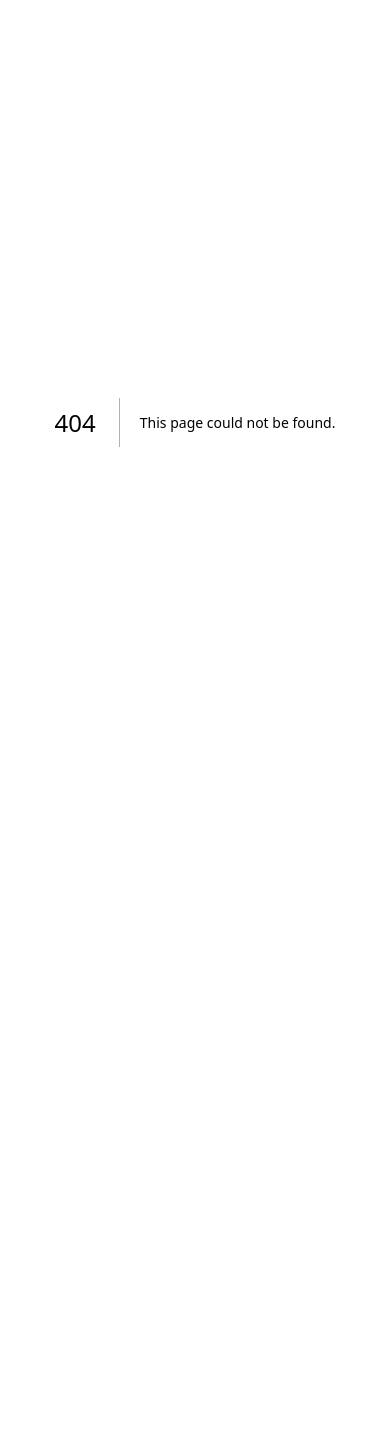
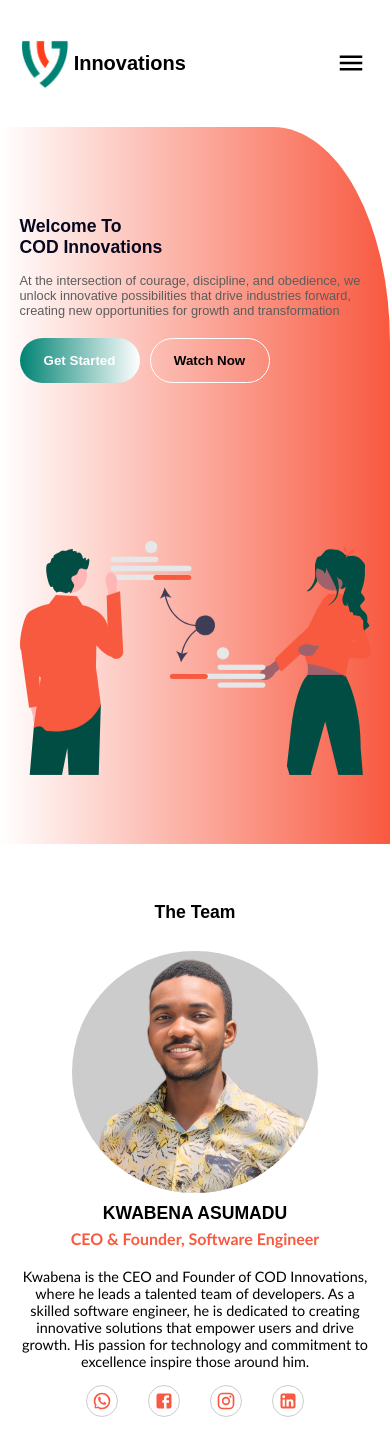
Before and after one commit to codinnovation/official-website, a Next.js app: page /team in a window 390 px wide. Before the commit this address had no page. Before the commit the page ends 844 px from the top, so only its background shows below. Built offline with nearby package versions, Linux system fonts and the light colour scheme.

Commit message:
added team page

```diff
--- a/src/pages/home page/top bar/index.jsx
+++ b/src/pages/home page/top bar/index.jsx
@@ -42,7 +42,7 @@ function TopBar() {
                 <Link href="/">Home</Link>
                 <Link href="/">About</Link>
                 <Link href="/">Services</Link>
-                <Link href="/">Team</Link>
+                <Link href="/team">Team</Link>
                 <Link href="/">Contact</Link>
               </div>
 
@@ -73,7 +73,7 @@ function TopBar() {
                 <Link href="/">Home</Link>
                 <Link href="/">About</Link>
                 <Link href="/">Services</Link>
-                <Link href="/">Team</Link>
+                <Link href="/team">Team</Link>
                 <Link href="/">Contact</Link>
               </div>
 
--- /dev/null
+++ b/src/pages/layout.jsx
@@ -0,0 +1,13 @@
+import TopBar from "./home page/top bar";
+import HeroSection from "./home page/hero section";
+
+function Layout({ children }) {
+  return (
+    <>
+      <TopBar />
+      <HeroSection />
+      {children}
+    </>
+  );
+}
+export default Layout;
--- /dev/null
+++ b/src/pages/team/index.jsx
@@ -0,0 +1,126 @@
+import React, { useEffect, useRef } from "react";
+import Image from "next/image";
+import Head from "next/head";
+import Layout from "../layout";
+import styles from "../../styles/team.module.css";
+import TEAM1 from "../../../public/img1 (3).png";
+import WhatsAppIcon from "@mui/icons-material/WhatsApp";
+import FacebookIcon from "@mui/icons-material/Facebook";
+import InstagramIcon from "@mui/icons-material/Instagram";
+import LinkedInIcon from "@mui/icons-material/LinkedIn";
+
+function Team() {
+  function GoToWhatsApp() {
+    let phoneNumber = "+233500976882";
+    let message = "Hello, I would like to inquire about...";
+    let whatsappURL = `https://wa.me/${phoneNumber}?text=${encodeURIComponent(
+      message
+    )}`;
+
+    window.open(whatsappURL, "_blank");
+  }
+
+  function GoToFacebook() {
+    let facebookURL =
+      "https://www.facebook.com/profile.php?id=61559909200927&sk=about";
+
+    window.open(facebookURL, "_blank");
+  }
+
+  const aboutHeaderRef = useRef(null);
+
+  // eslint-disable-next-line react-hooks/exhaustive-deps
+  const scrollToRef = (ref) => {
+    const element = ref.current;
+    const start = window.scrollY;
+    const end = element.getBoundingClientRect().top + window.scrollY;
+    const duration = 3000; // 3 seconds
+    let startTime = null;
+
+    const animateScroll = (currentTime) => {
+      if (!startTime) startTime = currentTime;
+      const timeElapsed = currentTime - startTime;
+      const run = easeInOutQuad(timeElapsed, start, end - start, duration);
+      window.scrollTo(0, run);
+      if (timeElapsed < duration) requestAnimationFrame(animateScroll);
+    };
+
+    requestAnimationFrame(animateScroll);
+  };
+
+  // Ease in out function for smoother animation
+  const easeInOutQuad = (t, b, c, d) => {
+    t /= d / 2;
+    if (t < 1) return (c / 2) * t * t + b;
+    t--;
+    return (-c / 2) * (t * (t - 2) - 1) + b;
+  };
+
+  // Scroll to about header when component mounts
+  useEffect(() => {
+    if (aboutHeaderRef.current) {
+      scrollToRef(aboutHeaderRef);
+    }
+  }, [scrollToRef]);
+
+  return (
+    <>
+      <Head>
+        <title>Welcome To Cod - Team</title>
+        <meta name="description" content="Welcome to COD Innovations" />
+        <meta name="viewport" content="width=device-width, initial-scale=1" />
+        <link rel="icon" href="/logo-w-1 (1).png" />
+      </Head>
+      <Layout>
+        <div className={styles.teamContainer} ref={aboutHeaderRef}>
+          <div className={styles.teamContainerHeader}>
+            <h1>The Team</h1>
+          </div>
+
+          <div className={styles.teamContent}>
+            <div className={styles.teamBox}>
+              <div className={styles.teamPhoto}>
+                <Image src={TEAM1} width={900} height={900} alt="" />
+              </div>
+
+              <div className={styles.teamDescription}>
+                <div className={styles.teamName}>
+                  <h1>Kwabena Asumadu</h1>
+                </div>
+
+                <div className={styles.teamRole}>
+                  <p>CEO & Founder, Software Engineer</p>
+                </div>
+
+                <div className={styles.teamRoleDescription}>
+                  <p>
+                    Kwabena is the CEO and Founder of COD Innovations, where he
+                    leads a talented team of developers. As a skilled software
+                    engineer, he is dedicated to creating innovative solutions
+                    that empower users and drive growth. His passion for
+                    technology and commitment to excellence inspire those around
+                    him.
+                  </p>
+                </div>
+
+                <div className={styles.socialHandles}>
+                  <WhatsAppIcon
+                    className={styles.icon}
+                    onClick={GoToWhatsApp}
+                  />
+                  <FacebookIcon
+                    className={styles.icon}
+                    onClick={GoToFacebook}
+                  />
+                  <InstagramIcon className={styles.icon} />
+                  <LinkedInIcon className={styles.icon} />
+                </div>
+              </div>
+            </div>
+          </div>
+        </div>
+      </Layout>
+    </>
+  );
+}
+export default Team;
--- /dev/null
+++ b/src/styles/team.module.css
@@ -0,0 +1,161 @@
+.teamContainer {
+  margin-top: 7%;
+}
+
+.teamContainerHeader {
+  display: flex;
+  justify-content: center;
+  align-items: center;
+}
+
+.teamContainerHeader h1 {
+  font-family: sans-serif;
+}
+
+.teamContent {
+  width: 65%;
+  margin: 0 auto;
+  margin-top: 4%;
+}
+
+.teamBox {
+  width: 80%;
+  margin: 0 auto;
+}
+
+.teamPhoto {
+  display: flex;
+  justify-content: center;
+  align-items: center;
+}
+
+.teamPhoto img {
+  width: 45%;
+  height: auto;
+  border-radius: 50%;
+  background-color: #ccc;
+}
+
+.teamName {
+  display: flex;
+  justify-content: center;
+  align-items: center;
+  margin-top: 20px;
+}
+
+.teamName h1 {
+  font-size: 2em;
+  font-family: sans-serif;
+  text-transform: uppercase;
+}
+
+.teamRole {
+  display: flex;
+  justify-content: center;
+  align-items: center;
+  margin-top: 10px;
+}
+
+.teamRole p {
+  font-family: "Gill Sans", "Gill Sans MT", Calibri, "Trebuchet MS", sans-serif;
+  color: #f85940;
+  font-weight: 600;
+  font-size: 1.2em;
+}
+
+.teamRoleDescription {
+  display: flex;
+  justify-content: center;
+  align-items: center;
+  width: 60%;
+  margin: 0 auto;
+  margin-top: 1%;
+}
+
+.teamRoleDescription p {
+  text-align: center;
+  font-family: "Gill Sans", "Gill Sans MT", Calibri, "Trebuchet MS", sans-serif;
+  font-weight: 100;
+  color: #000;
+}
+
+.socialHandles {
+  display: flex;
+  justify-content: center;
+  align-items: center;
+  margin-top: 10px;
+}
+
+.socialHandles .icon {
+  color: #f85940;
+  margin-left: 30px;
+  border: 1px solid #ccc;
+  border-radius: 50%;
+  padding: 5px;
+  font-size: 2em;
+}
+
+@media (max-width: 600px) {
+  .teamContainer {
+    margin-top: 15%;
+  }
+
+  .teamContainerHeader h1 {
+    font-family: sans-serif;
+    font-size: 1.1em;
+  }
+
+  .teamContent {
+    width: 90%;
+    margin: 0 auto;
+    margin-top: 7%;
+  }
+
+  .teamBox {
+    width: 100%;
+    margin: 0 auto;
+  }
+
+  .teamPhoto img {
+    width: 70%;
+  }
+
+  .teamName {
+    margin-top: 10px;
+  }
+
+  .teamName h1 {
+    font-size: 1.1em;
+  }
+
+  .teamRole {
+    margin-top: 5px;
+  }
+
+  .teamRole p {
+    font-size: 1em;
+  }
+
+  .teamRoleDescription {
+    width: 100%;
+	margin-top: 20px;
+  }
+
+  .teamRoleDescription p {
+    font-size: 0.9em;
+  }
+
+  .socialHandles{
+	margin-top: 0;
+  }
+
+  .socialHandles .icon {
+	color: #f85940;
+	margin: 15px;
+	border: 1px solid #ccc;
+	border-radius: 50%;
+	padding: 5px;
+	font-size: 2em;
+  }
+
+}
```
